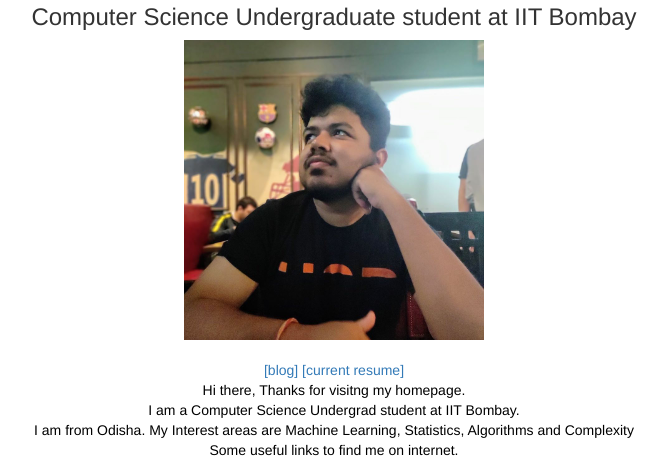
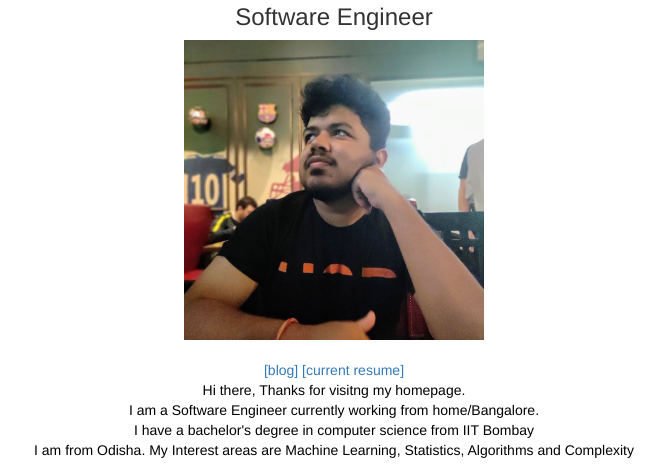
Before and after one commit to SiluPanda/silupanda.github.io, a plain HTML site: page index.html in a window 1280 px wide. Shown: the part 91-555 px from the top of the page, without its empty margins (306-973 px from the left). Drawn offline with nearby package versions, Linux system fonts and the light colour scheme.

Commit message:
Update index.html

```diff
--- a/index.html
+++ b/index.html
@@ -18,7 +18,7 @@
 </head>
 
 <body>
-	<p> <h3>Computer Science Undergraduate student at IIT Bombay</h3> </p>
+	<p> <h3>Software Engineer</h3> </p>
 
 
 	<img src="pic_me.jpg" alt="silu panda"  class = "img-cirle" width = "300" height = "300">
@@ -27,7 +27,8 @@
 	<a href = "https://silupanda.github.io/blog" <b> [blog] </b> </a>
 	<a href = "/resume.pdf" <b> [current resume] </b> </a>
 
-		<p> Hi there, Thanks for visitng my homepage. <br> I am a Computer Science Undergrad student at IIT Bombay.
+		<p> Hi there, Thanks for visitng my homepage. <br> I am a Software Engineer currently working from home/Bangalore.<br> I have a bachelor's degree in computer science from IIT Bombay
+
  	 <br>I am from Odisha. My Interest areas are Machine Learning, Statistics, Algorithms and Complexity
 		<br>Some useful links to find me on internet.	</p>
 
```
